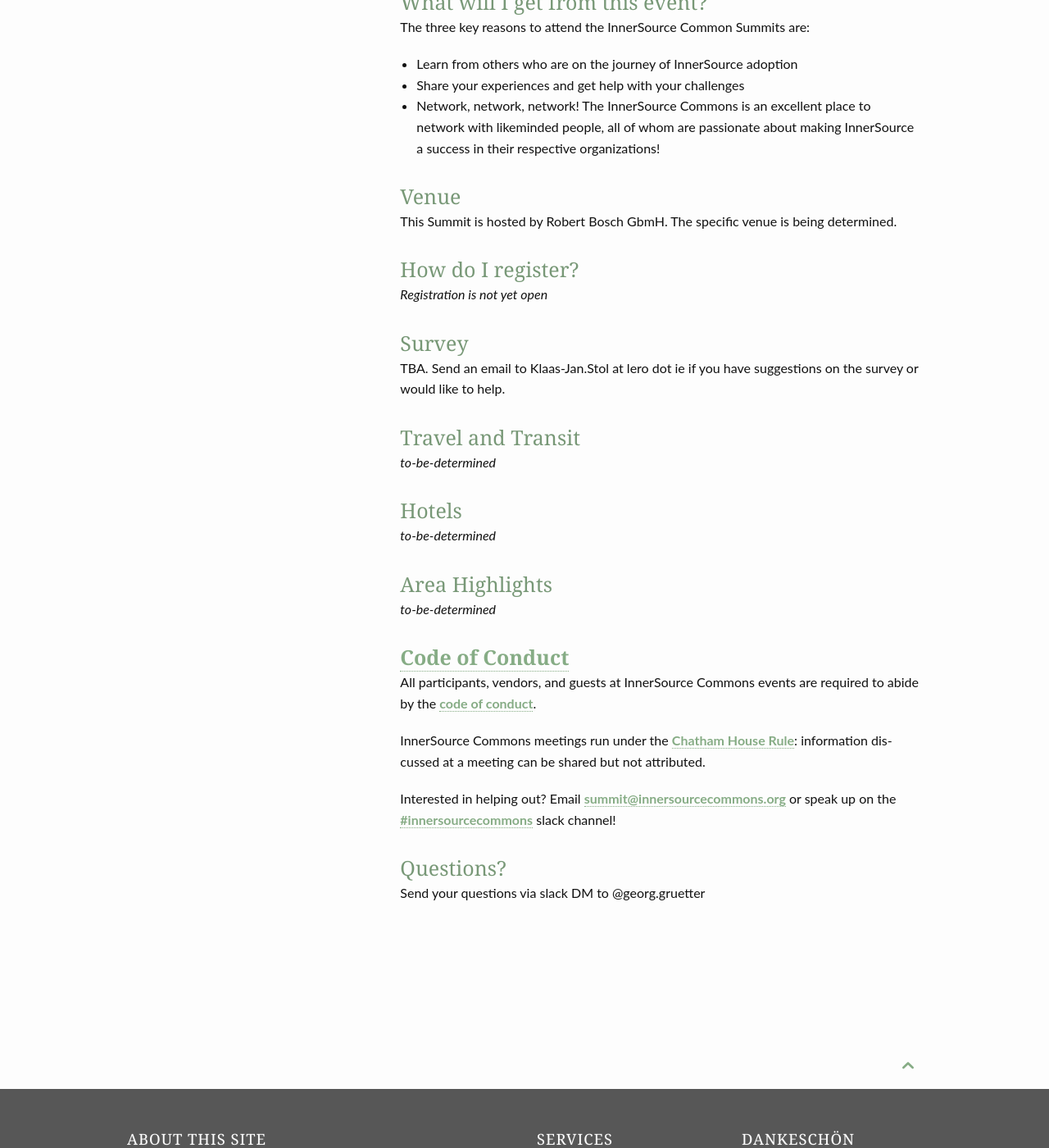
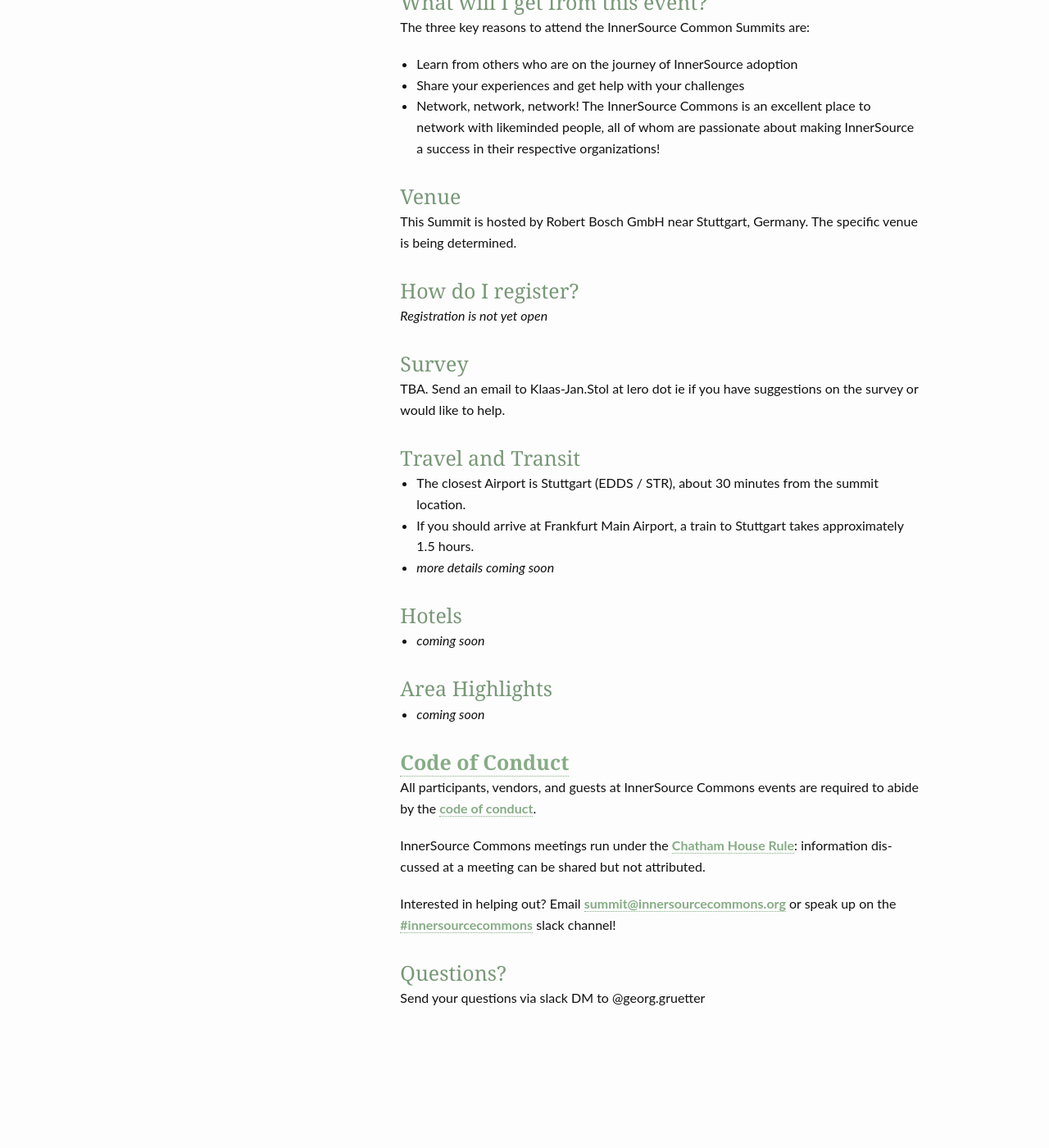
Before and after one commit to paypal/InnerSourceCommons, a Jekyll site: the page built from events/isc-spring-2018.md, in a window 1280 px wide and 1400 px high, scrolled down 1684 px. Shown: the whole window at 82% size. Built offline with Jekyll 4.4.1, drawn with Linux system fonts in a browser that asks for light colours; some of the changed text lies outside the part shown.

Commit message:
rephrased 'to-be-determined' to 'coming' soon and added more details on venue

```diff
--- a/events/isc-spring-2018.md
+++ b/events/isc-spring-2018.md
@@ -3,7 +3,7 @@
 title: 'InnerSource Commons Spring Summit 2018'
 ---
 
-### May 16-18 Wed-Fri in Germany
+### May 16-18 Wed-Fri near Stuttgart, Germany
 
 ### Call For Presentations
 
@@ -12,13 +12,13 @@
 Note that all presentations given at the Fall Summit, unless otherwise designated by the presenter, will be covered by [the Chatham House Rule](https://www.chathamhouse.org/about/chatham-house-rule).
 
 ### Agenda
-* *to-be-determined*
+* *coming soon*
 
 ### Keynote Speakers
-* *to-be-determined*
+* *coming soon*
 
 ### Who are the Speakers?
-* *to-be-determined*
+* *coming soon*
 
 ### What is InnerSource?
 InnerSource takes the lessons learned from developing open source software and applies them to the way companies develop software internally. As developers have become accustomed to working on world class open source software, there is a strong desire to bring those practices back inside the firewall and apply them to software that companies may be reluctant to release. For companies building mostly closed source software, InnerSource can be a great tool to help break down silos, encourage internal collaboration, accelerate new engineer on-boarding, and identify opportunities to contribute software back to the open source world.
@@ -38,7 +38,7 @@
 
 ### Venue
 
-This Summit is hosted by Robert Bosch GbmH. The specific venue is being determined.
+This Summit is hosted by Robert Bosch GmbH near Stuttgart, Germany. The specific venue is being determined.
 
 ### How do I register?
 
@@ -50,16 +50,17 @@
 
 ### Travel and Transit
 
-*to-be-determined*
+* The closest Airport is Stuttgart (EDDS / STR), about 30 minutes from the summit location.
+* If you should arrive at Frankfurt Main Airport, a train to Stuttgart takes approximately 1.5 hours.
+* *more details coming soon*
 
 ### Hotels
 
-*to-be-determined*
+* *coming soon*
 
 ### Area Highlights
 
-*to-be-determined*
-
+* *coming soon*
 
 ### [Code of Conduct](/InnerSourceCommons/events/conduct/)
 
```
